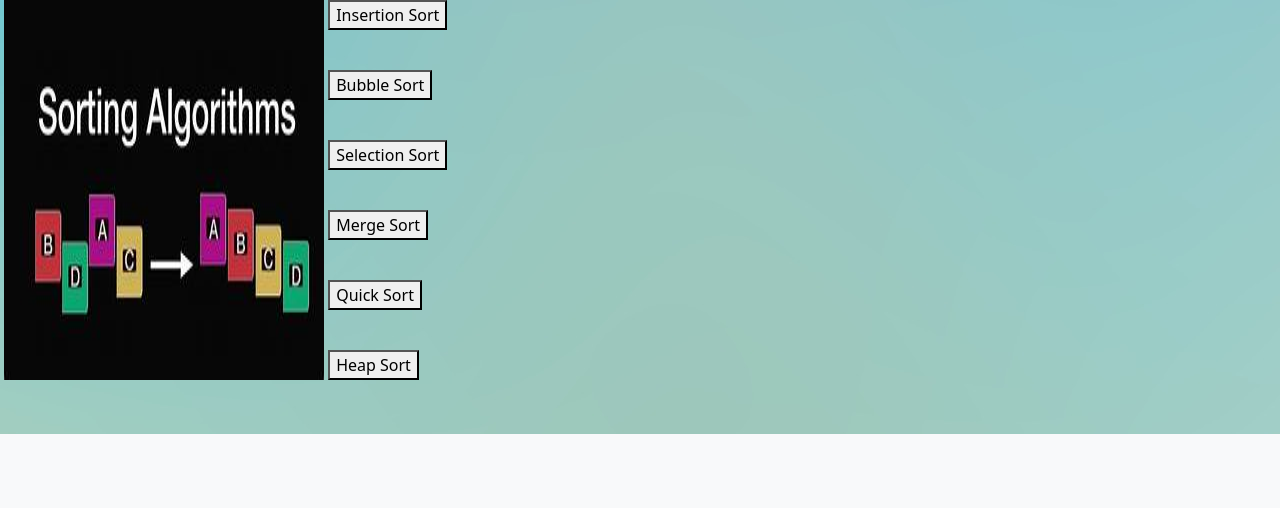
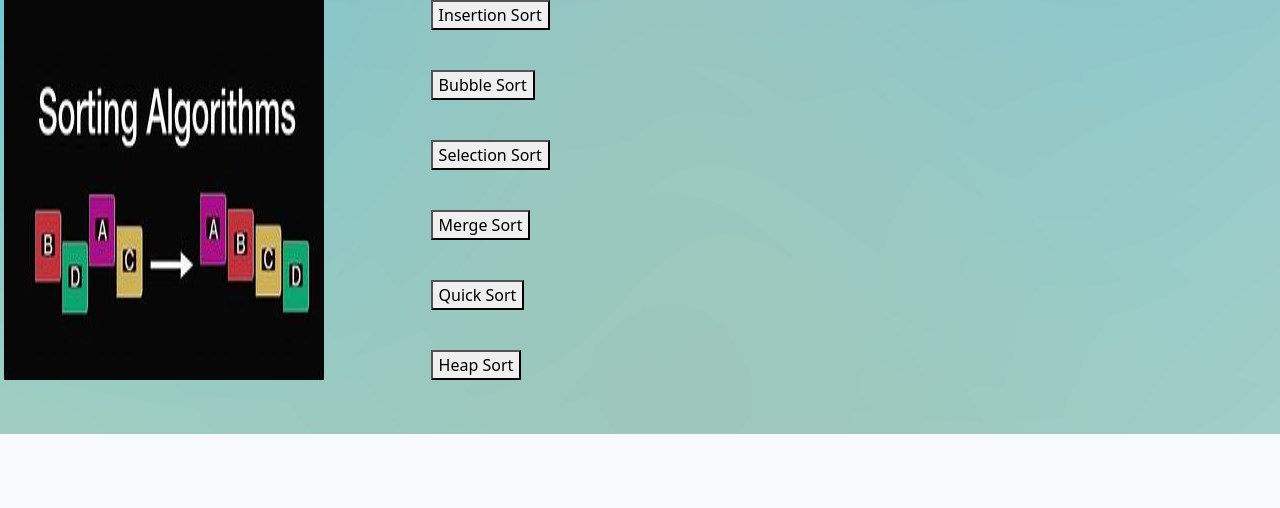
Before and after one commit to Akash1patel/GoViz, a plain HTML site: page list.html in a window 1280 px wide. Shown: the top 508 px of the page. Drawn offline with nearby package versions, Linux system fonts and the light colour scheme; files whose address does not match are found by name.

Commit message:
Update list.html

```diff
--- a/list.html
+++ b/list.html
@@ -12,7 +12,7 @@
     <div class="d-inline-flex gap-1 img-fluid">
       <img src="so_i.jpeg" alt="Responsive Image" class="img-fluid">
         <!--<img src="so_i.jpeg" height="500" width="500">-->
-        <div class="d-grid gap-2 justify-content-md-end">
+        <div class="d-grid gap-2 col-6 mx-auto justify-content-md-end">
 
 
             <a href="is.html"><button>Insertion Sort</button></a>
```
